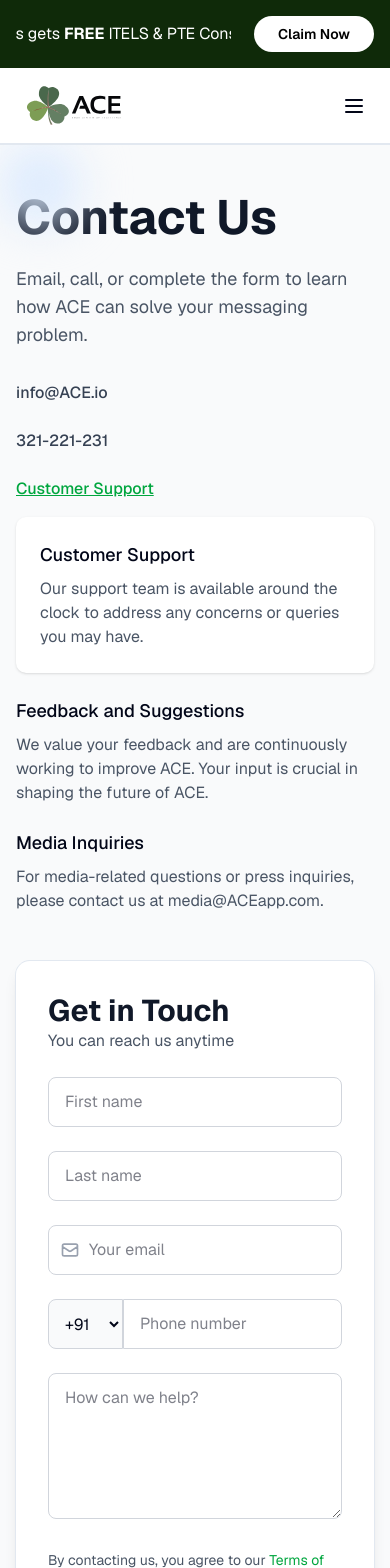
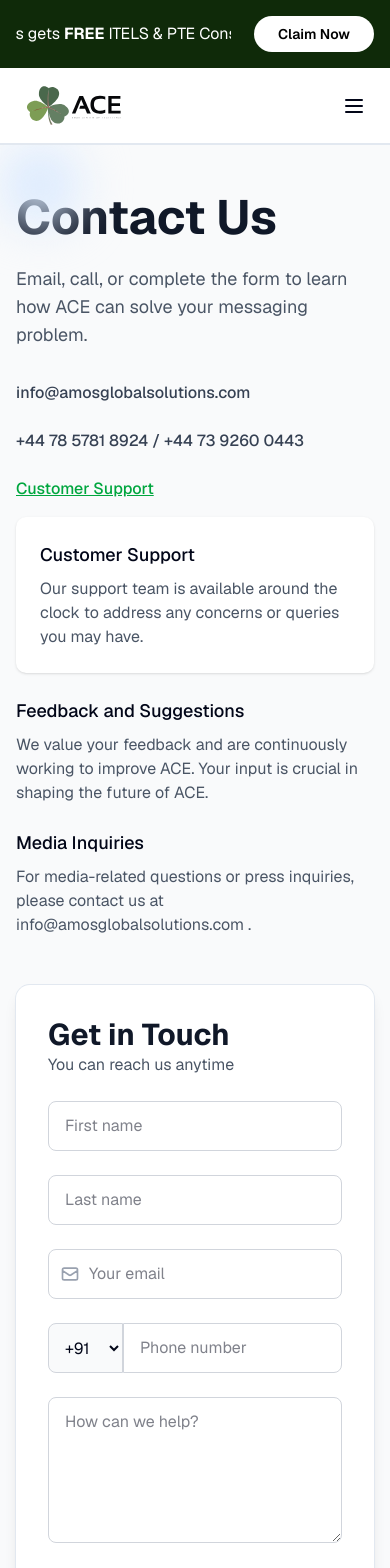
Before and after one commit to cosmicsagesling/ace, a Next.js app: page /contact-us in a window 390 px wide. Shown: the top 1568 px of the page. Built offline with nearby package versions, Linux system fonts and the light colour scheme.

Commit message:
edited some phone number and email

```diff
--- a/app/Components/contact.tsx
+++ b/app/Components/contact.tsx
@@ -59,11 +59,12 @@
 
             <div className="space-y-6">
               <div>
-                <p className="text-gray-700 font-medium">info@ACE.io</p>
+                <p className="text-gray-700 font-medium">info@amosglobalsolutions.com</p>
               </div>
 
               <div>
-                <p className="text-gray-700 font-medium">321-221-231</p>
+                <p className="text-gray-700 font-medium">+44 78 5781 8924 / +44 73 9260 0443
+</p>
               </div>
 
               <div>
@@ -88,7 +89,7 @@
               <div>
                 <h3 className="font-medium text-lg mb-2">Media Inquiries</h3>
                 <p className="text-gray-600">
-                  For media-related questions or press inquiries, please contact us at media@ACEapp.com.
+                  For media-related questions or press inquiries, please contact us at info@amosglobalsolutions.com .
                 </p>
               </div>
             </div>
--- a/app/Components/map.tsx
+++ b/app/Components/map.tsx
@@ -100,7 +100,9 @@
                                 </div>
                                 <div>
                                     <h3 className="font-semibold text-gray-800">Phone</h3>
-                                    <p className="text-gray-600">+44 20 1234 5678</p>
+                                    <p className="text-gray-600">+44 78 5781 8924 / +44 73 9260 0443
+
+</p>
                                 </div>
                             </div>
 
@@ -110,7 +112,7 @@
                                 </div>
                                 <div>
                                     <h3 className="font-semibold text-gray-800">Email</h3>
-                                    <p className="text-gray-600">contact@aceinc.com</p>
+                                    <p className="text-gray-600">info@amosglobalsolutions.com</p>
                                 </div>
                             </div>
                         </div>
```
